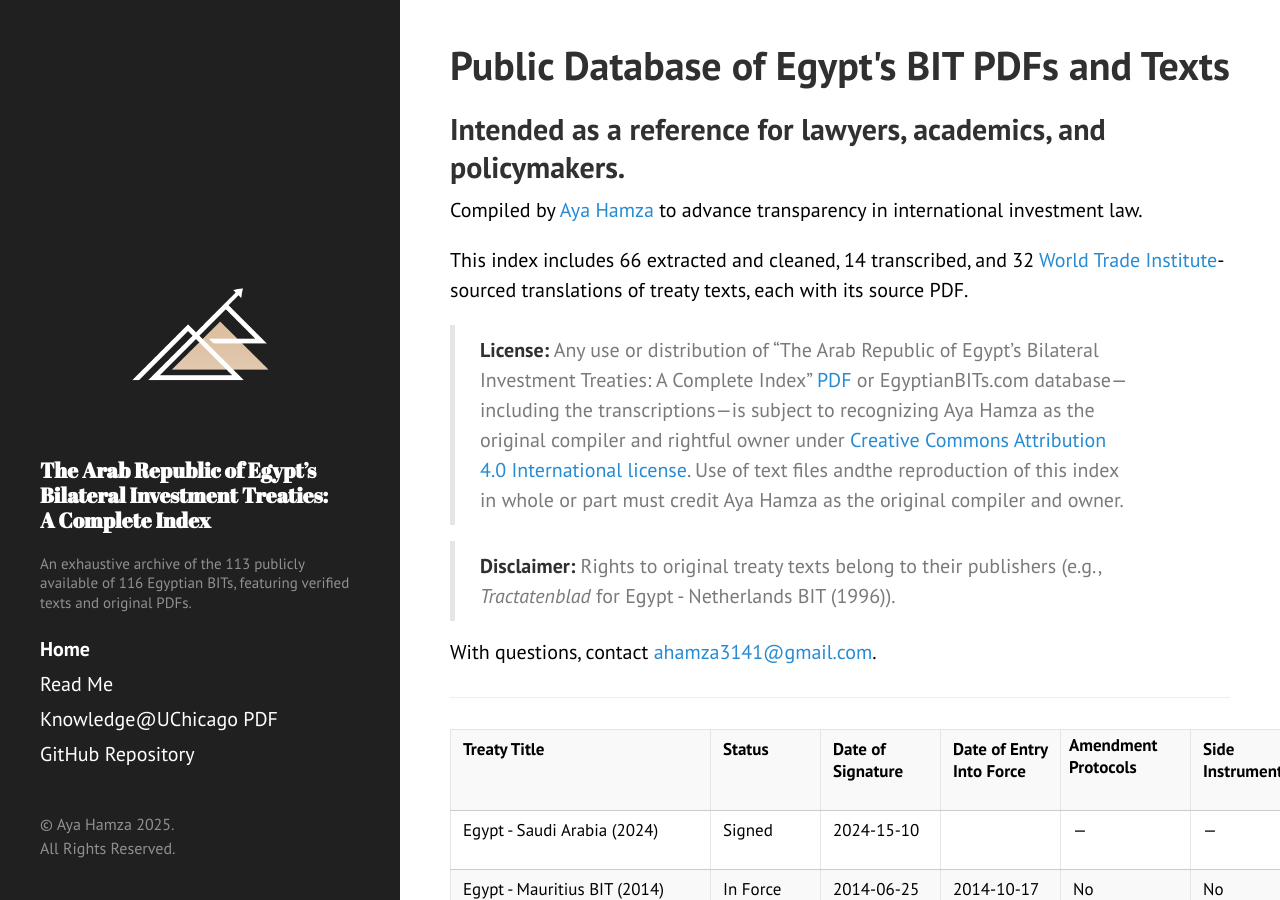
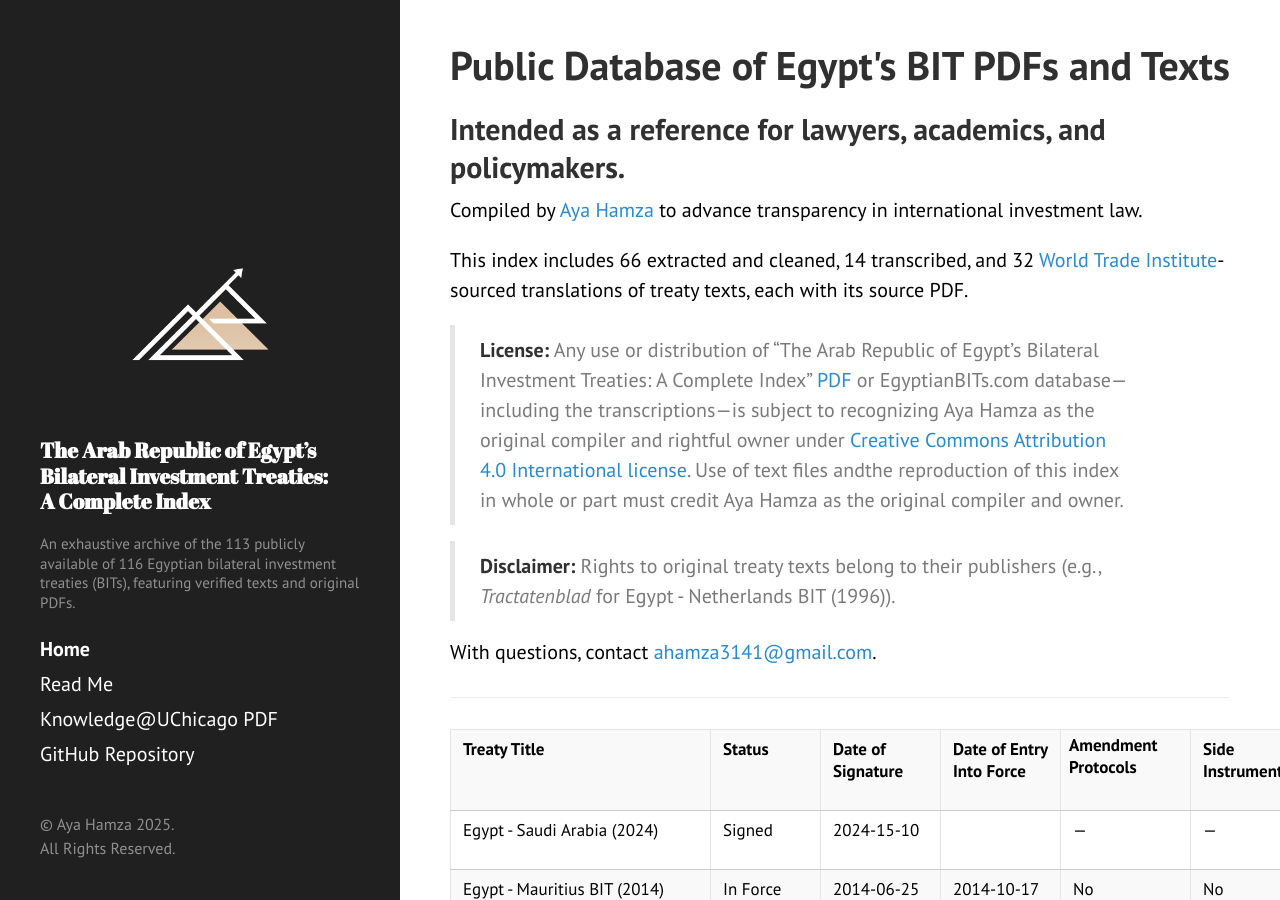
Before and after one commit to ayahamza1/MENABITs, a Jekyll site: the page built from index.md, in a window 1280 px wide and 900 px high. Built offline with Jekyll 4.4.1, drawn with Linux system fonts in a browser that asks for light colours.

Commit message:
Update _config.yml

```diff
--- a/_config.yml
+++ b/_config.yml
@@ -7,8 +7,8 @@ permalink: pretty
 
 # Site Setup
 title: "The Arab Republic of Egypt’s<br/>Bilateral Investment Treaties:<br/>A Complete Index"
-tagline: "An exhaustive archive of the 113 publicly available of 116 Egyptian BITs, featuring verified texts and original PDFs."
-description: "An exhaustive archive of the 113 publicly available of 116 Egyptian BITs, featuring verified texts and original PDFs."
+tagline: "An exhaustive archive of the 113 publicly available of 116 Egyptian bilateral investment treaties (BITs), featuring verified texts and original PDFs."
+description: "An exhaustive archive of the 113 publicly available of 116 Egyptian bilateral investment treaties (BITs), featuring verified texts and original PDFs."
 url: "https://egyptianbits.com" # custom domain
 baseurl: "" # no subdirectory
 
```
